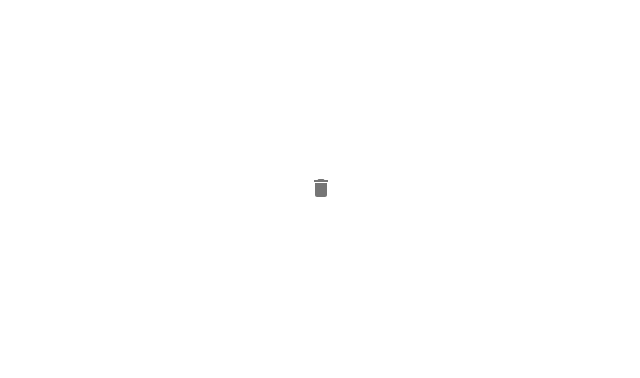
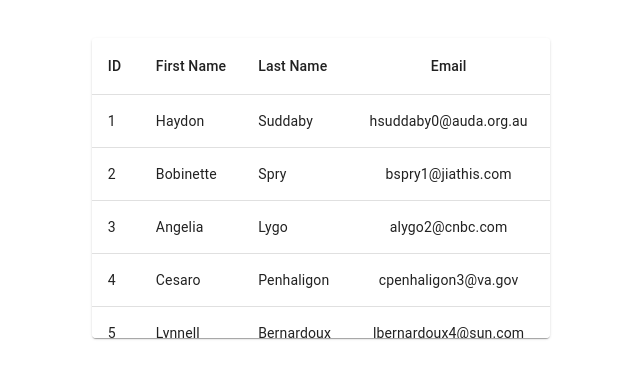
Before and after one commit to p-fassbender/react-material-ui-demo, a React (Vite) app: page / in a window 1280 px wide. Shown: the part 212-590 px from the top of the page, without its empty margins (319-959 px from the left). Built offline with nearby package versions, Linux system fonts and the light colour scheme.

Commit message:
mui table component

```diff
--- a/src/App.jsx
+++ b/src/App.jsx
@@ -20,6 +20,7 @@ import { MuiRating } from './components/MuiRating'
 import { MuiSelect } from './components/MuiSelect'
 import { MuiSpeedDial } from './components/MuiSpeedDial'
 import { MuiSwitch } from './components/MuiSwitch'
+import { MuiTable } from './components/MuiTable'
 import { MuiTextField } from './components/MuiTextField'
 import { MuiTooltip } from './components/MuiTooltip'
 import { MuiTypography } from './components/MuiTypography'
@@ -74,7 +75,9 @@ function App() {
 
             {/* <MuiChip /> */}
 
-            <MuiTooltip />
+            {/* <MuiTooltip /> */}
+
+            <MuiTable />
         </>
     )
 }
--- /dev/null
+++ b/src/components/MuiTable.jsx
@@ -0,0 +1,105 @@
+import React from 'react'
+import { TableContainer, Table, TableHead, TableBody, TableRow, TableCell, Paper } from '@mui/material'
+
+export const MuiTable = () => {
+    return (
+        <>
+            <TableContainer component={Paper} sx={{ maxHeight: '300px' }}>
+                <Table aria-label='table' stickyHeader>
+                    <TableHead>
+                        <TableRow>
+                            <TableCell>ID</TableCell>
+                            <TableCell>First Name</TableCell>
+                            <TableCell>Last Name</TableCell>
+                            <TableCell align='center'>Email</TableCell>
+                        </TableRow>
+                    </TableHead>
+                    <TableBody>
+                        {
+                            tableData.map((data) => (
+                                <TableRow key={data.id} sx={{ '&:last-child td, &:last-child th': { border: 0 } }}>
+                                    <TableCell>{data.id}</TableCell>
+                                    <TableCell>{data.first_name}</TableCell>
+                                    <TableCell>{data.last_name}</TableCell>
+                                    <TableCell align='center'>{data.email}</TableCell>
+                                </TableRow>
+                            ))
+                        }
+                    </TableBody>
+                </Table>
+            </TableContainer>
+        </>
+    )
+}
+
+const tableData = [{
+    "id": 1,
+    "first_name": "Haydon",
+    "last_name": "Suddaby",
+    "email": "hsuddaby0@auda.org.au",
+    "gender": "Male",
+    "ip_address": "134.99.134.143"
+}, {
+    "id": 2,
+    "first_name": "Bobinette",
+    "last_name": "Spry",
+    "email": "bspry1@jiathis.com",
+    "gender": "Female",
+    "ip_address": "109.106.30.24"
+}, {
+    "id": 3,
+    "first_name": "Angelia",
+    "last_name": "Lygo",
+    "email": "alygo2@cnbc.com",
+    "gender": "Polygender",
+    "ip_address": "205.20.29.179"
+}, {
+    "id": 4,
+    "first_name": "Cesaro",
+    "last_name": "Penhaligon",
+    "email": "cpenhaligon3@va.gov",
+    "gender": "Male",
+    "ip_address": "23.144.153.213"
+}, {
+    "id": 5,
+    "first_name": "Lynnell",
+    "last_name": "Bernardoux",
+    "email": "lbernardoux4@sun.com",
+    "gender": "Female",
+    "ip_address": "179.3.119.163"
+}, {
+    "id": 6,
+    "first_name": "Fifine",
+    "last_name": "Cherrison",
+    "email": "fcherrison5@google.ca",
+    "gender": "Genderqueer",
+    "ip_address": "43.253.26.138"
+}, {
+    "id": 7,
+    "first_name": "Seymour",
+    "last_name": "Hemstead",
+    "email": "shemstead6@oracle.com",
+    "gender": "Male",
+    "ip_address": "236.167.222.252"
+}, {
+    "id": 8,
+    "first_name": "Benn",
+    "last_name": "Rihosek",
+    "email": "brihosek7@so-net.ne.jp",
+    "gender": "Male",
+    "ip_address": "229.152.140.71"
+}, {
+    "id": 9,
+    "first_name": "Karyl",
+    "last_name": "Adamoli",
+    "email": "kadamoli8@google.ru",
+    "gender": "Female",
+    "ip_address": "239.124.5.137"
+}, {
+    "id": 10,
+    "first_name": "Hilarius",
+    "last_name": "Adhams",
+    "email": "hadhams9@facebook.com",
+    "gender": "Male",
+    "ip_address": "109.35.88.40"
+}]
```
